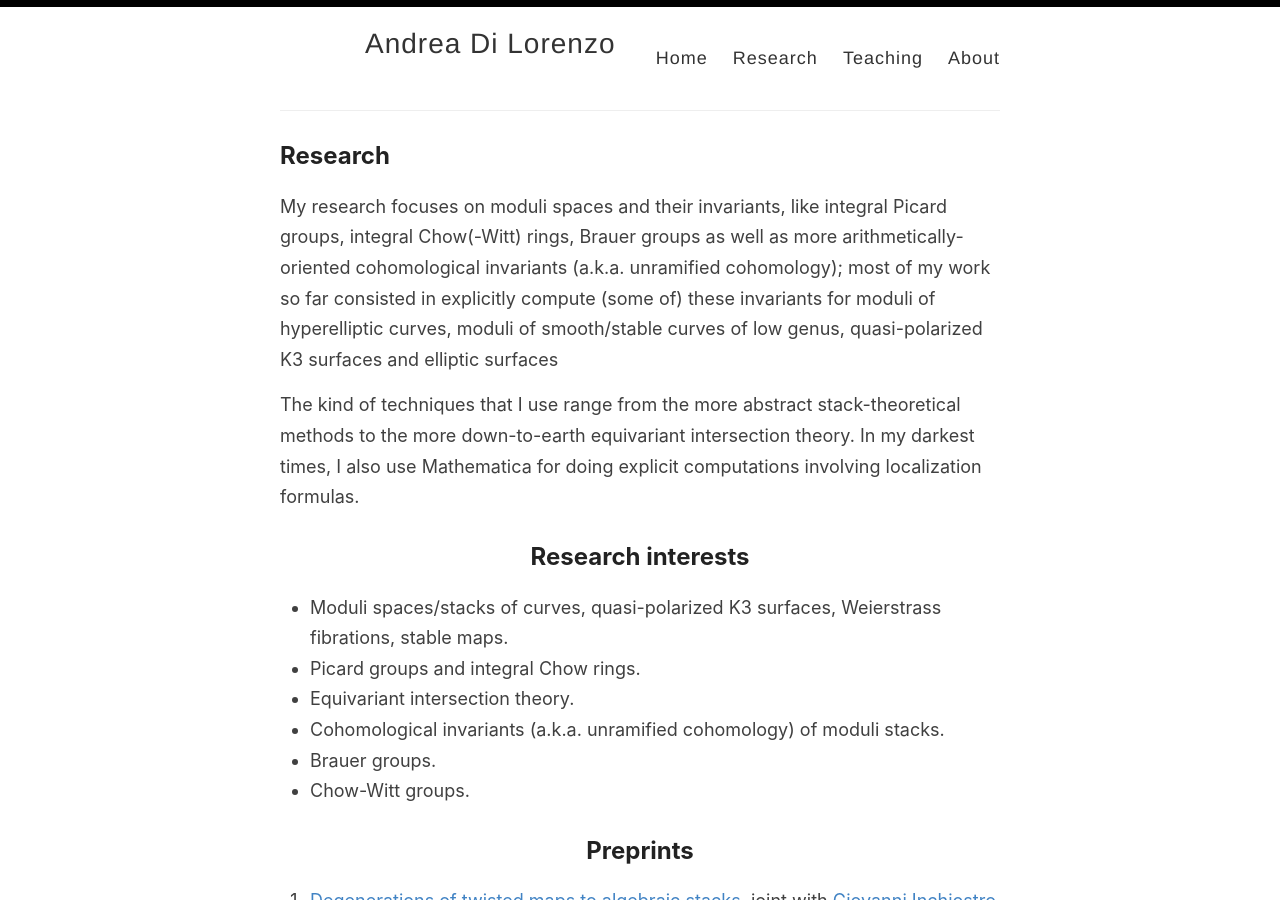
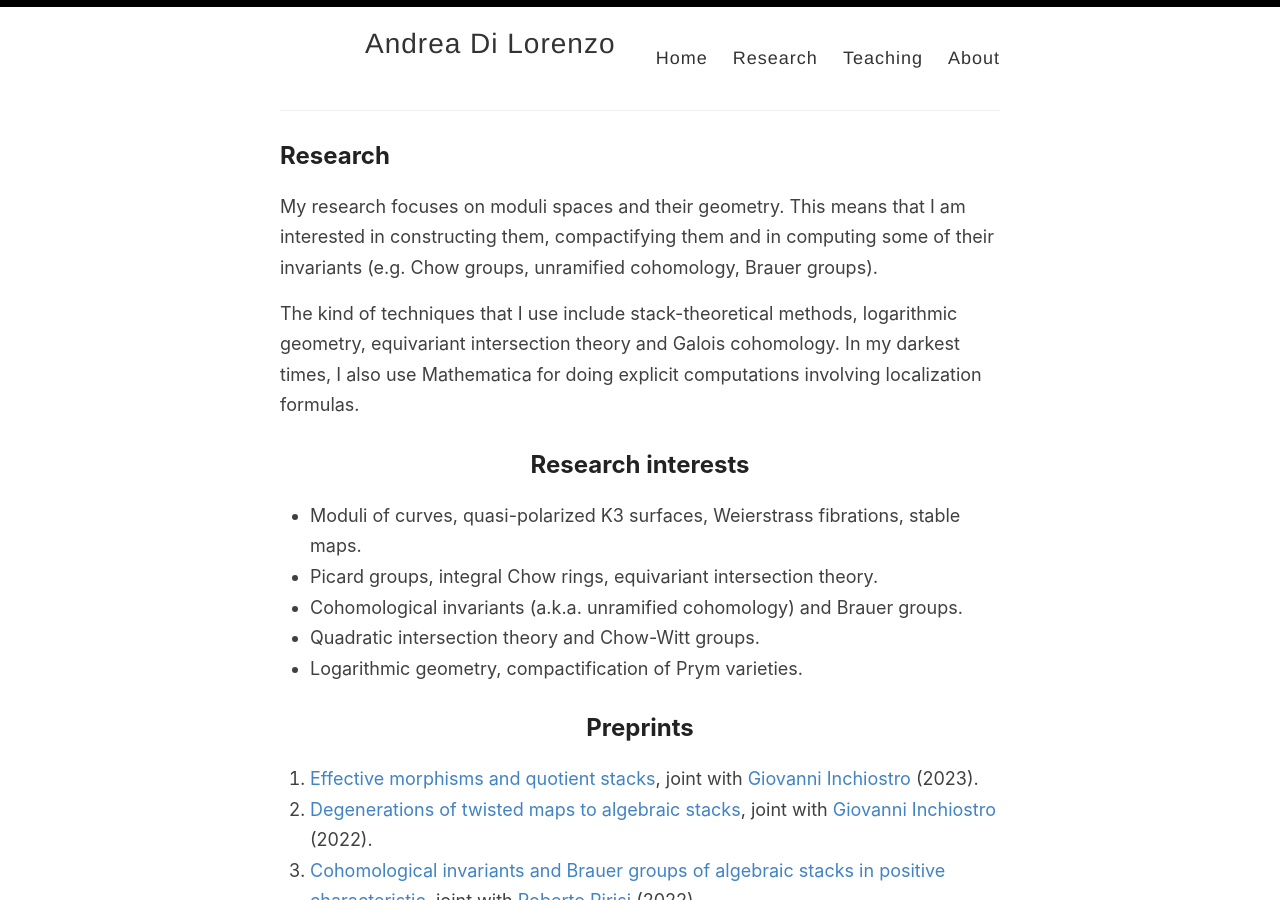
Before and after one commit to anddil/anddil.github.io, a Jekyll site: the page built from _pages/research.md, in a window 1280 px wide and 900 px high. Built offline with Jekyll 4.4.1, drawn with Linux system fonts in a browser that asks for light colours.

Commit message:
Update research.md

```diff
--- a/_pages/research.md
+++ b/_pages/research.md
@@ -24,20 +24,20 @@ MathJax = {
 </script>
 
 
-My research focuses on moduli spaces and their invariants, like integral Picard groups, integral Chow(-Witt) rings, Brauer groups as well as more arithmetically-oriented cohomological invariants (a.k.a. unramified cohomology); most of my work so far consisted in explicitly compute (some of) these invariants for moduli of hyperelliptic curves, moduli of smooth/stable curves of low genus, quasi-polarized K3 surfaces and elliptic surfaces
+My research focuses on moduli spaces and their geometry. This means that I am interested in constructing them, compactifying them and in computing some of their invariants (e.g. Chow groups, unramified cohomology, Brauer groups).
 
-The kind of techniques that I use range from the more abstract stack-theoretical methods to the more down-to-earth equivariant intersection theory. In my darkest times, I also use Mathematica for doing explicit computations involving localization formulas.
+The kind of techniques that I use include stack-theoretical methods, logarithmic geometry, equivariant intersection theory and Galois cohomology. In my darkest times, I also use Mathematica for doing explicit computations involving localization formulas.
 
 ## Research interests
 
-- Moduli spaces/stacks of curves, quasi-polarized K3 surfaces, Weierstrass fibrations, stable maps.
-- Picard groups and integral Chow rings.
-- Equivariant intersection theory.
-- Cohomological invariants (a.k.a. unramified cohomology) of moduli stacks.
-- Brauer groups.
-- Chow-Witt groups.
+- Moduli of curves, quasi-polarized K3 surfaces, Weierstrass fibrations, stable maps.
+- Picard groups, integral Chow rings, equivariant intersection theory.
+- Cohomological invariants (a.k.a. unramified cohomology) and Brauer groups.
+- Quadratic intersection theory and Chow-Witt groups.
+- Logarithmic geometry, compactification of Prym varieties.
 
 ## Preprints
+1. [Effective morphisms and quotient stacks](https://arxiv.org/abs/2303.10751), joint with [Giovanni Inchiostro](https://sites.math.washington.edu/~ginchios/) (2023).
 1. [Degenerations of twisted maps to algebraic stacks](https://arxiv.org/abs/2210.03806), joint with [Giovanni Inchiostro](https://sites.math.washington.edu/~ginchios/) (2022).
 1. [Cohomological invariants and Brauer groups of algebraic stacks in positive characteristic](https://arxiv.org/abs/2207.08792), joint with [Roberto Pirisi](https://people.kth.se/~pirisi/) (2022).
 2. [The integral Chow rings of moduli of Weierstrass fibrations](https://arxiv.org/abs/2204.05524), joint with [Samir Canning](https://mathweb.ucsd.edu/~srcannin/) and [Giovanni Inchiostro](https://sites.math.washington.edu/~ginchios/) (2022).
```
